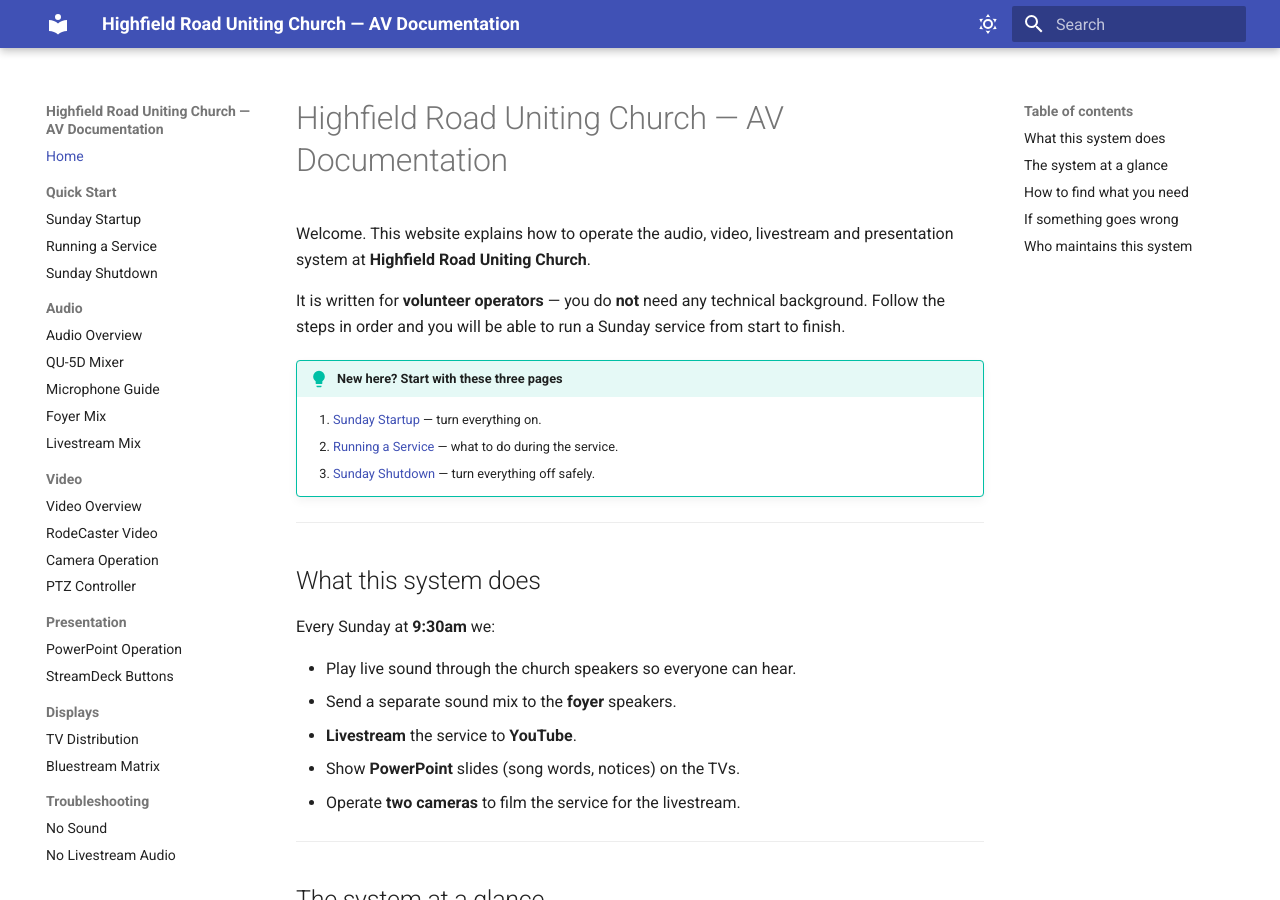
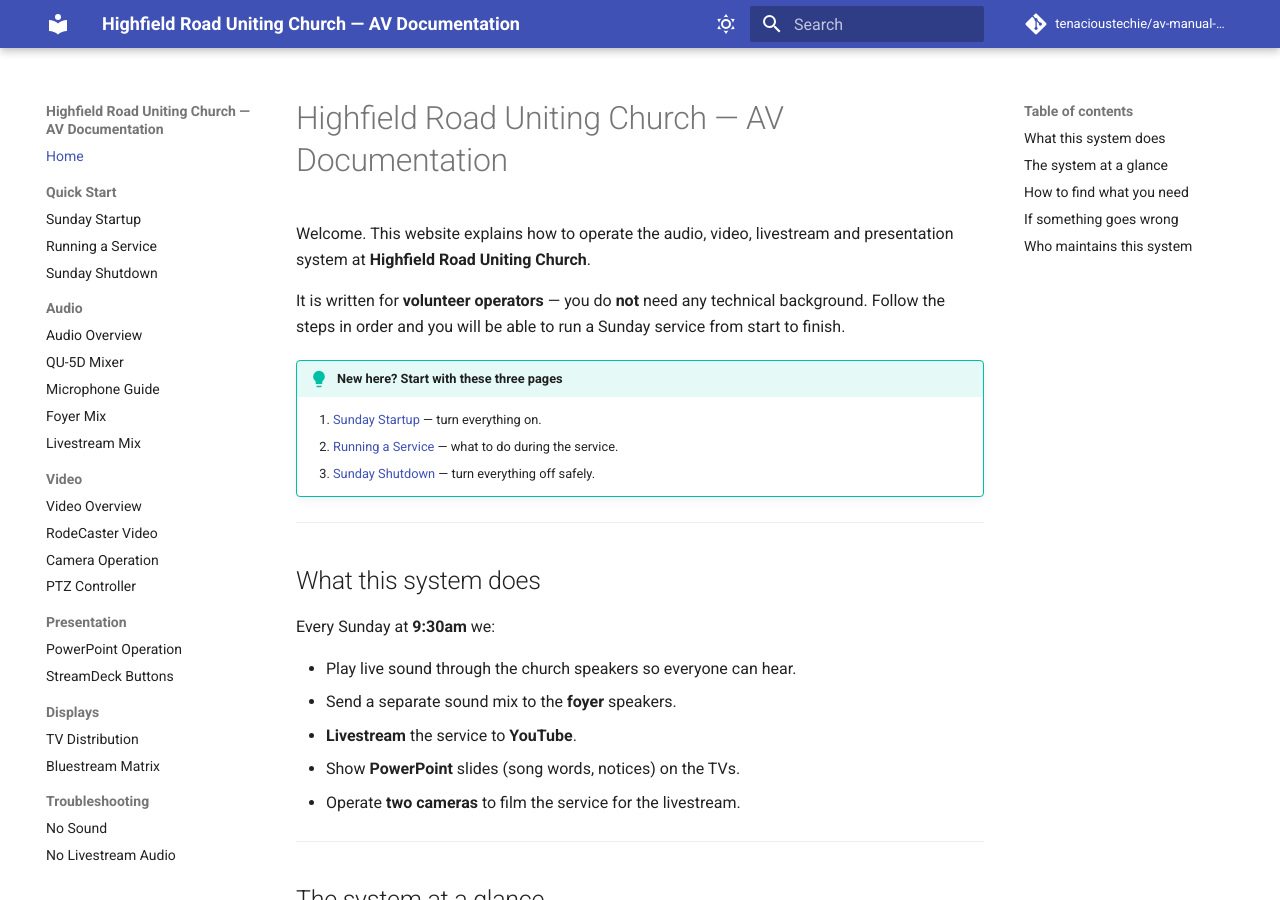
Before and after one commit to tenacioustechie/av-manual-hruc, an MkDocs documentation site: the page built from docs/index.md, in a window 1280 px wide and 900 px high. Built offline with MkDocs 1.6.1 and Material for MkDocs 9.7.7, drawn with Linux system fonts in a browser that asks for light colours; comment, search, counter and statistics services are not loaded.

Commit message:
Add GitHub Pages deploy workflow and custom domain config
Build the MkDocs site and publish to GitHub Pages via mkdocs gh-deploy
on every push to main. Set site_url and repo links, and pin the
hruc-av-manual.bmills.link custom domain with a CNAME file.

Co-Authored-By: Claude Opus 4.8 <noreply@anthropic.com>

```diff
--- a/mkdocs.yml
+++ b/mkdocs.yml
@@ -3,8 +3,12 @@ site_description: >-
   Practical operating and support documentation for the audio, video,
   livestream and presentation system at Highfield Road Uniting Church.
 site_author: Mills IT
+site_url: https://hruc-av-manual.bmills.link/
 copyright: >-
   Maintained by Mills IT for Highfield Road Uniting Church.
+
+repo_url: https://github.com/tenacioustechie/av-manual-hruc
+repo_name: tenacioustechie/av-manual-hruc
 
 # ---------------------------------------------------------------------------
 # Theme
```
Also changed, not shown: 2 other files.
